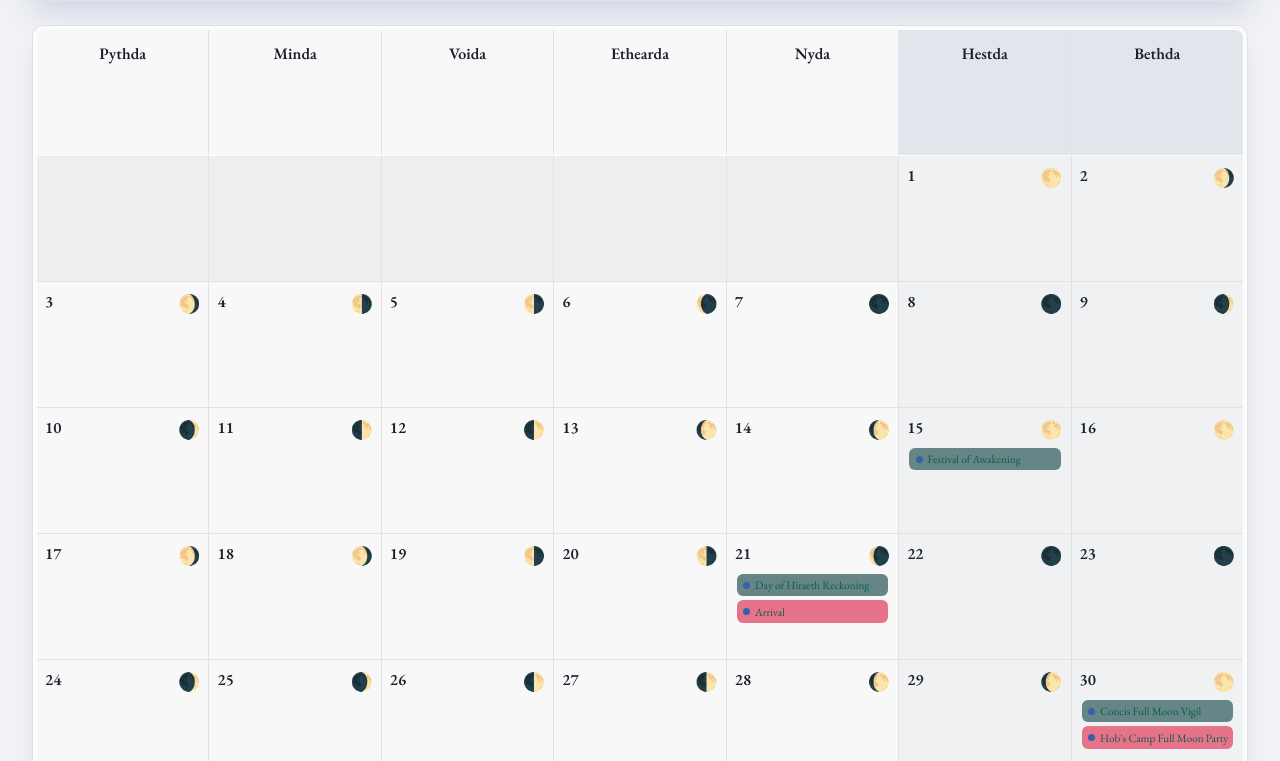
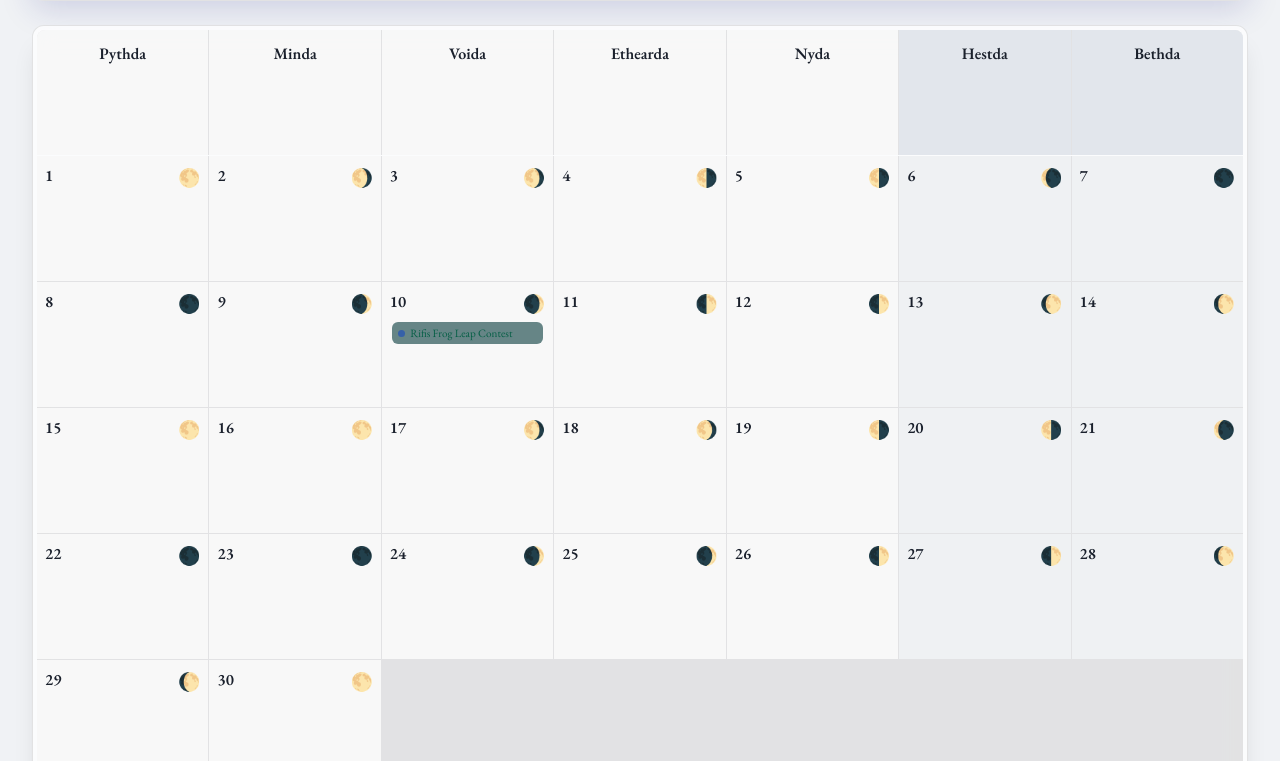
Before and after one commit to jaxsnjohnson/cal.hiraeth, a plain HTML site: page index.html in a window 1280 px wide. Shown: the part 145-906 px from the top of the page. Drawn offline with nearby package versions, Linux system fonts and the light colour scheme.

Commit message:
moved day up

```diff
--- a/index.html
+++ b/index.html
@@ -304,8 +304,8 @@
 
         // --- APPLICATION STATE (DEFAULTS) ---
         let hiraethYear = 76;
-        let hiraethMonth = 2;
-        let hiraethDay = 21;
+        let hiraethMonth = 3;
+        let hiraethDay = 4;
         let showMoonPhases = true;
         let calendarLoadingStatusMessage = "Loading calendars...";
 
```
